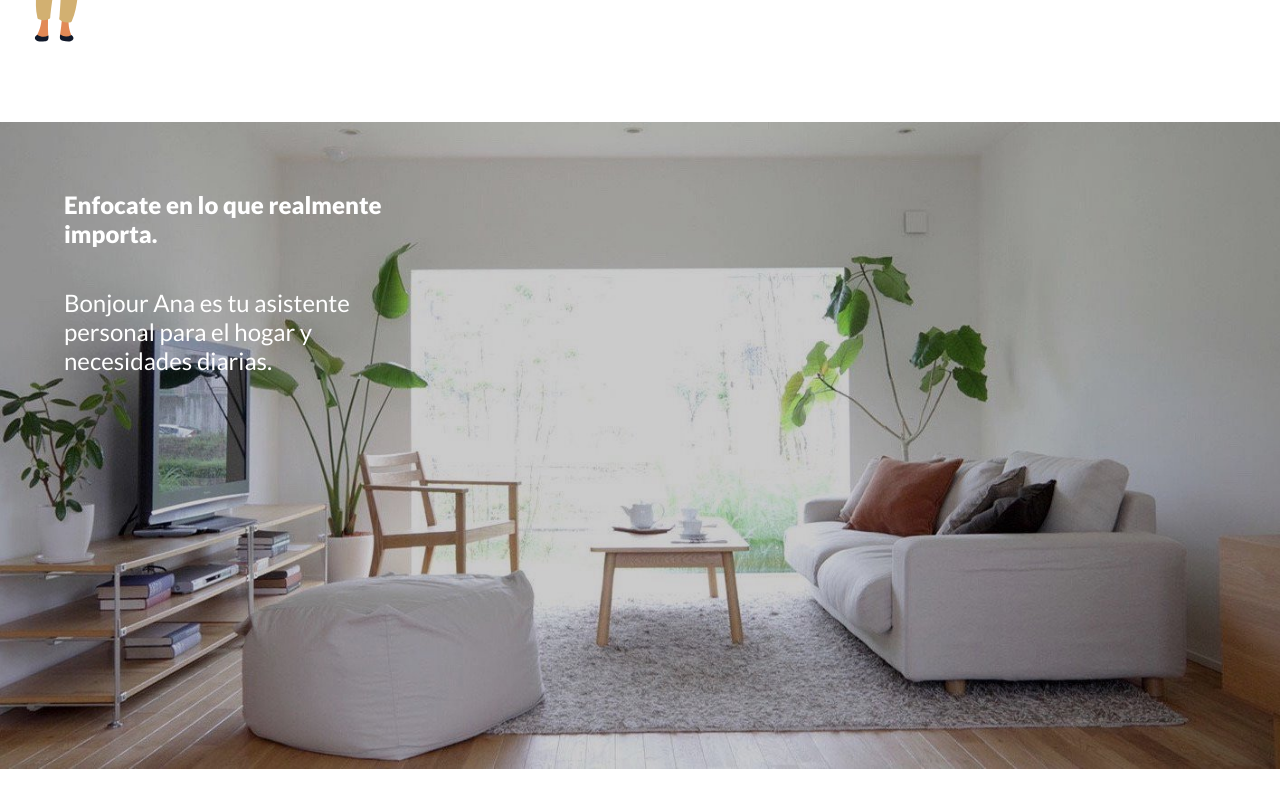
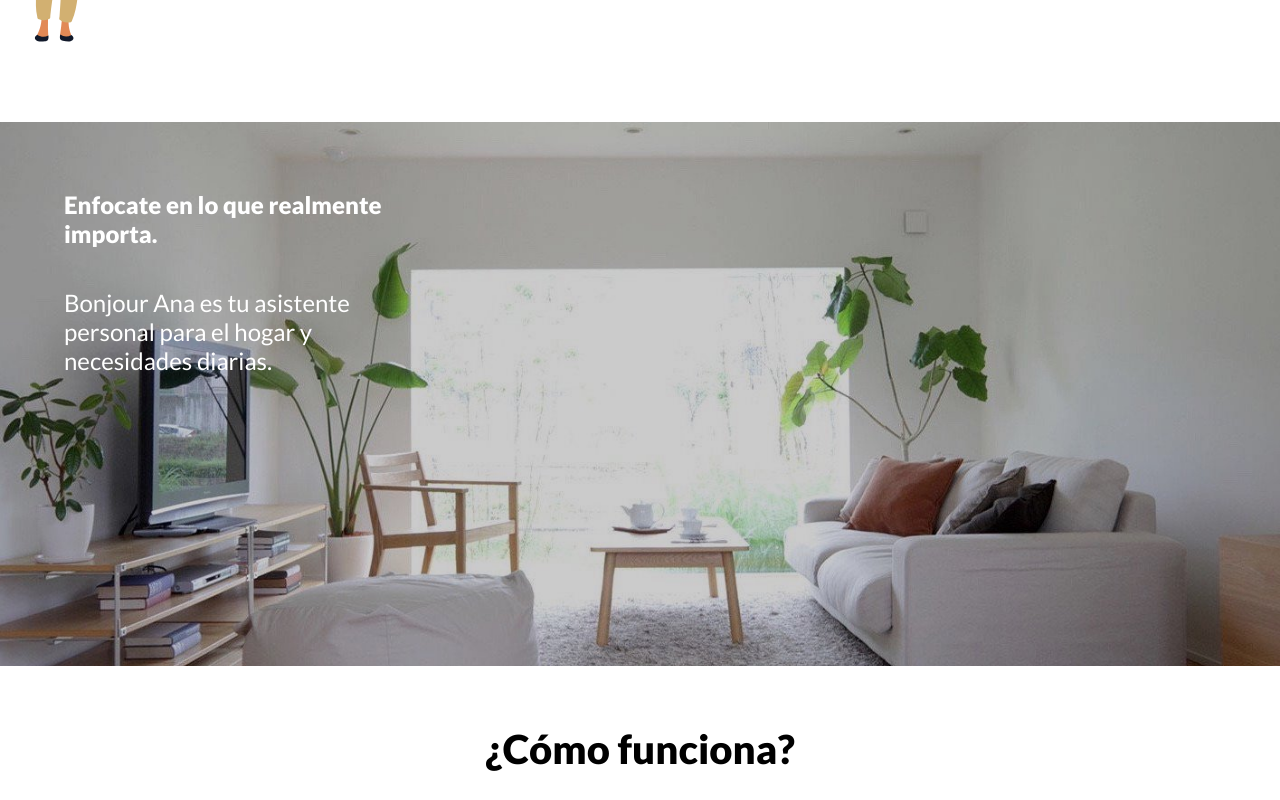
Before and after one commit to bonjouranainc/web-app, a React app in the folder front-end/: page / in a window 1280 px wide. Shown: the part 860-1660 px from the top of the page. Built offline with nearby package versions, Linux system fonts and the light colour scheme.

Commit message:
Description component optimized to fit tall devices like ipad pro

```diff
--- a/front-end/src/scenes/Landing/components/Description/styles.css
+++ b/front-end/src/scenes/Landing/components/Description/styles.css
@@ -10,6 +10,7 @@
   background-size: 100%;
   background-repeat: no-repeat;
   color: #fff;
+  background-color: red;
 }
 
 .description h2 {
@@ -22,7 +23,7 @@
 
 @media only screen and (min-width: 768px) {
   .description {
-    height: 40vh;
+    height: 38vh;
     background-image: url('../../images/jpg/description-bg.jpg');
   }
 
@@ -32,10 +33,9 @@
   }
 }
 
-
 @media only screen and (min-width: 1000px) {
   .description {
-    height: 100vh;
+    height: 90vh;
   }
 
   .description div {
@@ -44,3 +44,22 @@
     max-width: 25vw;
   }
 }
+
+@media only screen and (min-width: 1000px) and (min-height: 768px) {
+  .description {
+    height: 68vh;
+    background-color: red;
+  }
+}
+
+@media only screen and (min-width: 1000px) and (min-height: 1000px) {
+  .description {
+    height: 38vh;
+  }
+}
+
+@media only screen and (min-width: 1300px) {
+  .description {
+    height: 68vh;
+  }
+}
```
